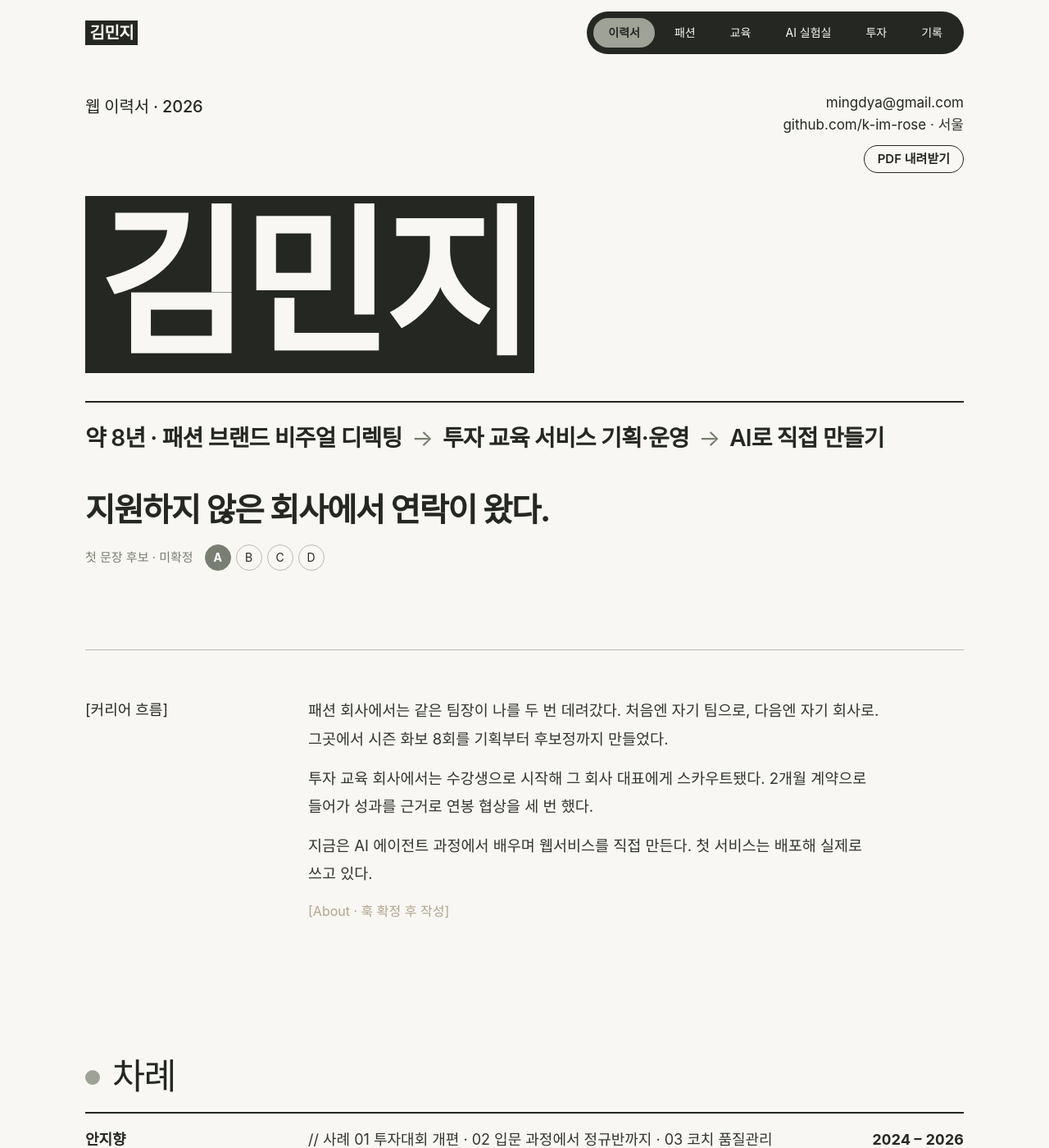
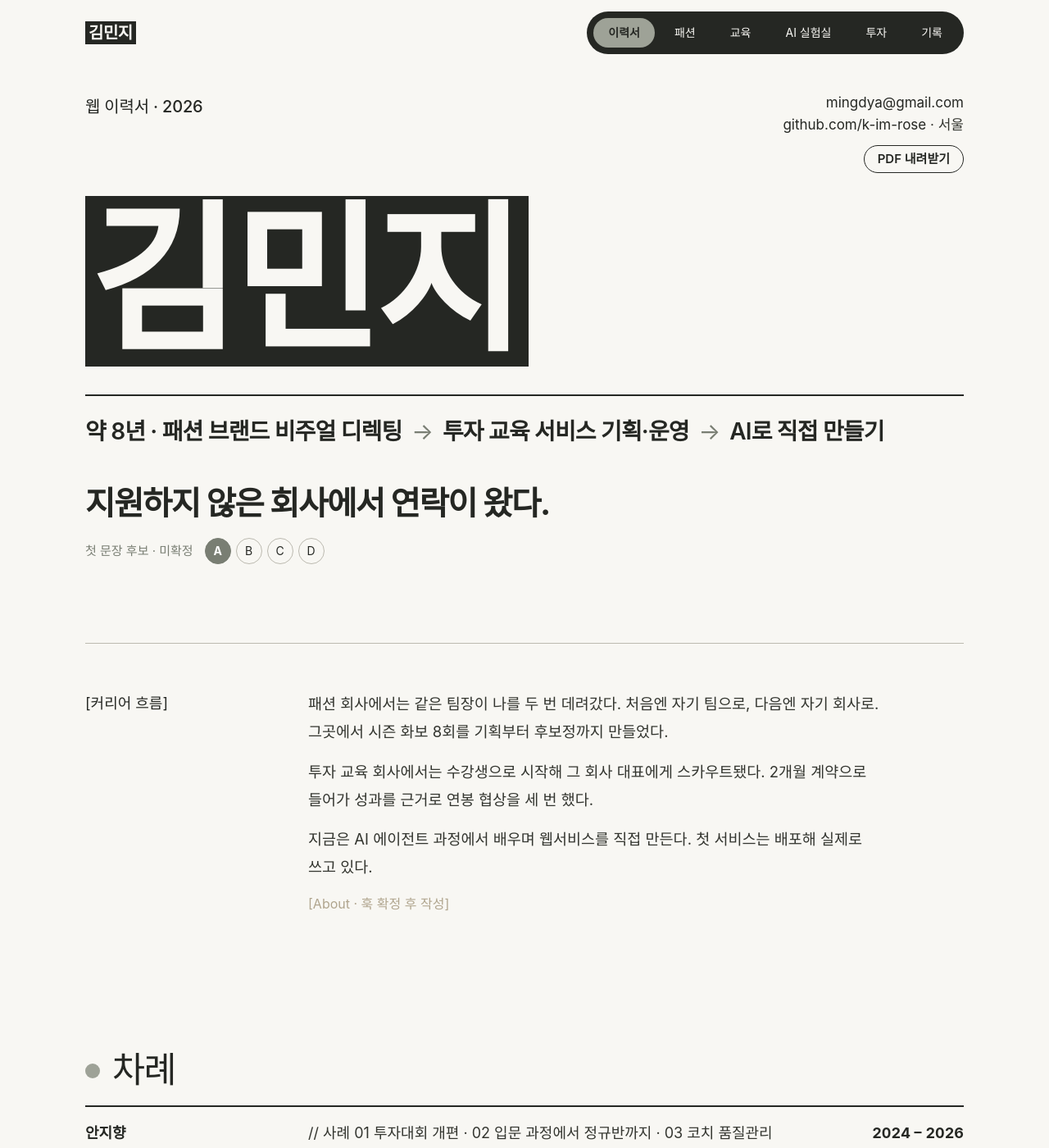
Before and after one commit to k-im-rose/k-im-rose.github.io, a Jekyll site: the page built from draft-cv.html, in a window 1280 px wide and 1400 px high. Shown: the whole window at 82% size. Built offline with Jekyll 4.4.1, drawn with Linux system fonts in a browser that asks for light colours; some web fonts are replaced.

Commit message:
이력서 시안: 이름 상자 시각 보정, 결과 라벨 왼쪽 정렬
- 김민지 가장자리 모양을 측정해 여백을 시각 보정 (보이는 여백 14.7/15.0/15.2/14.9px), 로고도 같은 방식
- 결과 상자와 문제·한 일 줄 선을 양옆 16px 넓혀 라벨·본문이 같은 왼쪽 선에 오게

Co-Authored-By: Claude Opus 5.5 <noreply@anthropic.com>

```diff
--- a/assets/css/cv.css
+++ b/assets/css/cv.css
@@ -376,3 +376,22 @@ html { scroll-padding-top: 84px; }
   .cats { padding: 6px; gap: 4px; }
   .cats a, .cats span { padding: 8px 14px; font-size: 13px; }
 }
+
+/* ═════ 10차: 이름 상자 시각 보정 ═════
+   '김민지'의 가장자리 모양(ㄱ이 혼자 튀어나온 왼쪽, ㅣ로 꽉 찬 오른쪽)을 측정해
+   글자가 안쪽으로 들어간 평균 깊이의 절반만큼 여백을 덜어 냄 → 네 방향이 같아 '보이게'.
+   측정값(글자 크기 대비): 왼쪽 0.141, 오른쪽 0, 위 0.087, 아래 0.095 */
+.name span { padding: 0.068em 0.069em 0.074em 0.024em; }
+.logo      { padding: 0.248em 0.249em 0.254em 0.204em; }
+
+/* ═════ 11차: 결과 상자와 위 줄 정렬 ═════
+   글자는 그대로 두고, 모든 줄의 선과 결과 상자를 양옆으로 16px 넓혀
+   '문제 · 한 일 · 결과' 라벨과 본문이 같은 왼쪽 선에 오게 함 */
+.case dl { margin-left: -16px; margin-right: -16px; grid-template-columns: 108px 1fr; column-gap: 0; }
+.case dt, .case dt.res { padding-left: 16px; padding-right: 20px; }
+.case dd, .case dd.res { padding-right: 16px; }
+@media (max-width: 720px) {
+  .case dl { margin-left: -16px; margin-right: -16px; }
+  .case dt, .case dt.res { padding-left: 16px; padding-right: 16px; }
+  .case dd, .case dd.res { padding-left: 16px; padding-right: 16px; }
+}
```
